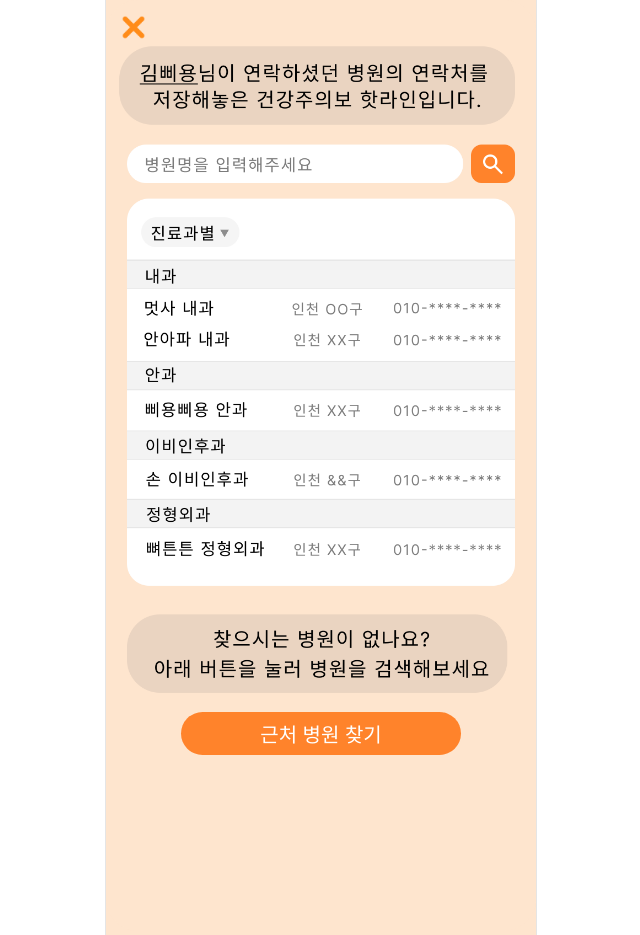
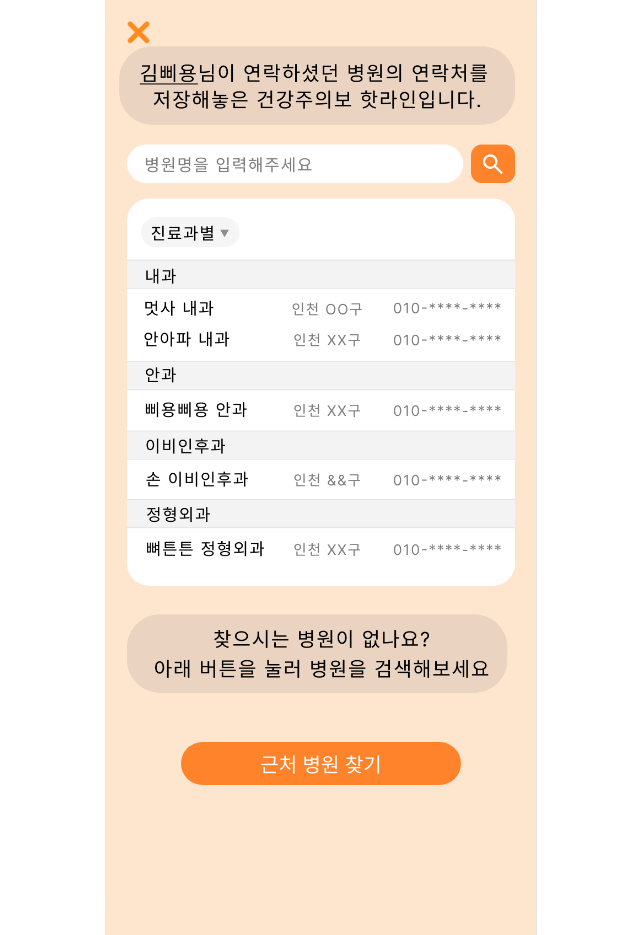
Before and after one commit to snuubinny/healthwarning, a React (Create React App) app: page /Hospital in a window 1280 px wide. Shown: the whole page, without its empty margins (319-959 px from the left). Built offline with nearby package versions, Linux system fonts and the light colour scheme; a web font is replaced by a local one.

Commit message:
feat: Final Modify

```diff
--- a/src/pages/AddHospital.jsx
+++ b/src/pages/AddHospital.jsx
@@ -14,18 +14,15 @@ const Header = styled.div`
   width: 100%;
   height: 65px;
   display: flex;
-  justify-content: flex-start;
+  align-items: center;
+  padding-left: 20px;
   position: absolute;
-  top: 0;
-  left: 0;
   z-index: 1; /* 이미지를 덮을 수 있도록 z-index 추가 */
 `;
 
 const BackButton = styled.img`
   width: 25px;
   height: 25px;
-  margin: 15px;
-  margin-left: 520px;
   cursor: pointer;
 `;
 
--- a/src/pages/AiChat.jsx
+++ b/src/pages/AiChat.jsx
@@ -14,18 +14,15 @@ const Header = styled.div`
   width: 100%;
   height: 65px;
   display: flex;
-  justify-content: flex-start;
+  align-items: center;
+  padding-left: 20px;
   position: absolute;
-  top: 0;
-  left: 0;
   z-index: 1; /* 이미지를 덮을 수 있도록 z-index 추가 */
 `;
 
 const BackButton = styled.img`
   width: 25px;
   height: 25px;
-  margin: 20px;
-  margin-left: 520px;
   cursor: pointer;
 `;
 
--- a/src/pages/Hospital.jsx
+++ b/src/pages/Hospital.jsx
@@ -20,25 +20,23 @@ const Header = styled.div`
   width: 100%;
   height: 65px;
   display: flex;
-  justify-content: flex-start;
+  align-items: center;
+  padding-left: 20px;
   position: absolute;
-  top: 0;
-  left: 0;
   z-index: 1; /* 이미지를 덮을 수 있도록 z-index 추가 */
 `;
 
 const BackButton = styled.img`
   width: 25px;
   height: 25px;
-  margin: 15px;
   cursor: pointer;
 `;
 
 const AddButton = styled.button`
   position: absolute;
-  bottom: 180px; /* 화면 아래에서 20px 위로 이동 */
-  left: 50%; /* 화면 가로 중앙에 맞춤 */
-  transform: translateX(-50%); /* 버튼의 가운데를 정렬 */
+  bottom: 150px;
+  left: 50%;
+  transform: translateX(-50%);
   display: flex;
   justify-content: center;
   align-items: center;
--- a/src/pages/Report.jsx
+++ b/src/pages/Report.jsx
@@ -14,18 +14,15 @@ const Header = styled.div`
   width: 100%;
   height: 65px;
   display: flex;
-  justify-content: flex-start;
+  align-items: center;
+  padding-left: 20px;
   position: absolute;
-  top: 0;
-  left: 0;
   z-index: 1; /* 이미지를 덮을 수 있도록 z-index 추가 */
 `;
 
 const BackButton = styled.img`
   width: 25px;
   height: 25px;
-  margin: 15px;
-  margin-left: 520px;
   cursor: pointer;
 `;
 
```
